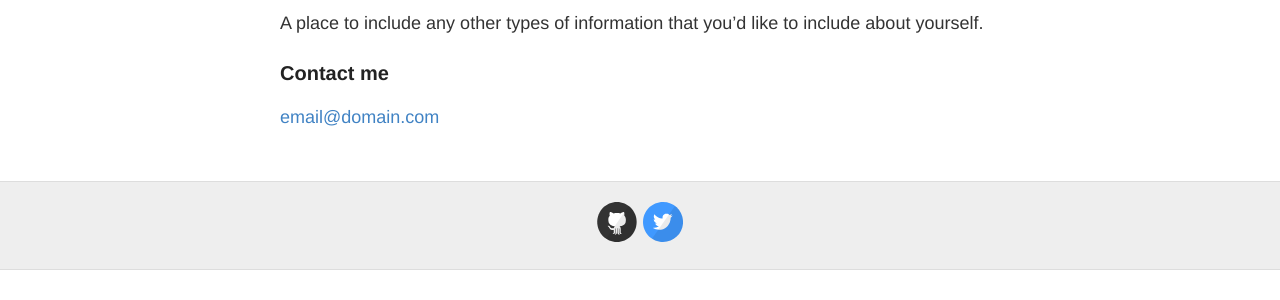
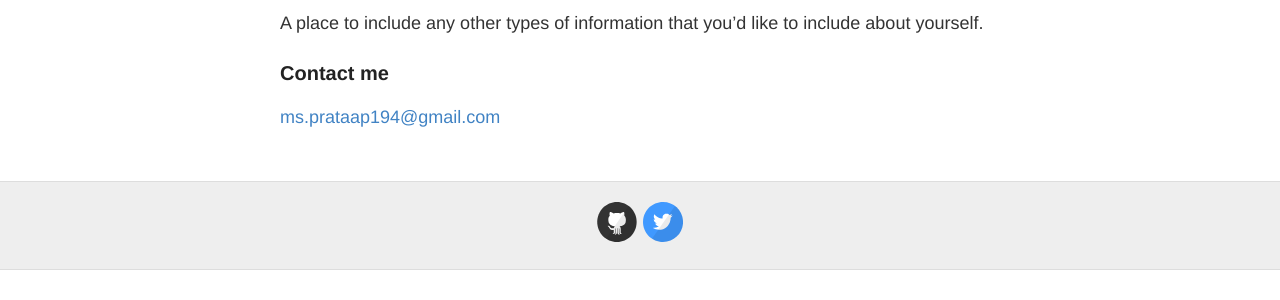
Before and after one commit to prataap/prataap.github.io, a Jekyll site: the page built from about.md, in a window 1280 px wide. Shown: the part 310-610 px from the top of the page. Built offline with Jekyll 4.4.1, drawn with Linux system fonts in a browser that asks for light colours.

Commit message:
Update about.md

```diff
--- a/about.md
+++ b/about.md
@@ -12,4 +12,4 @@ A place to include any other types of information that you'd like to include abo
 
 ### Contact me
 
-[email@domain.com](mailto:email@domain.com)
+[ms.prataap194@gmail.com](mailto:ms.prataap194@gmail.com)
```
